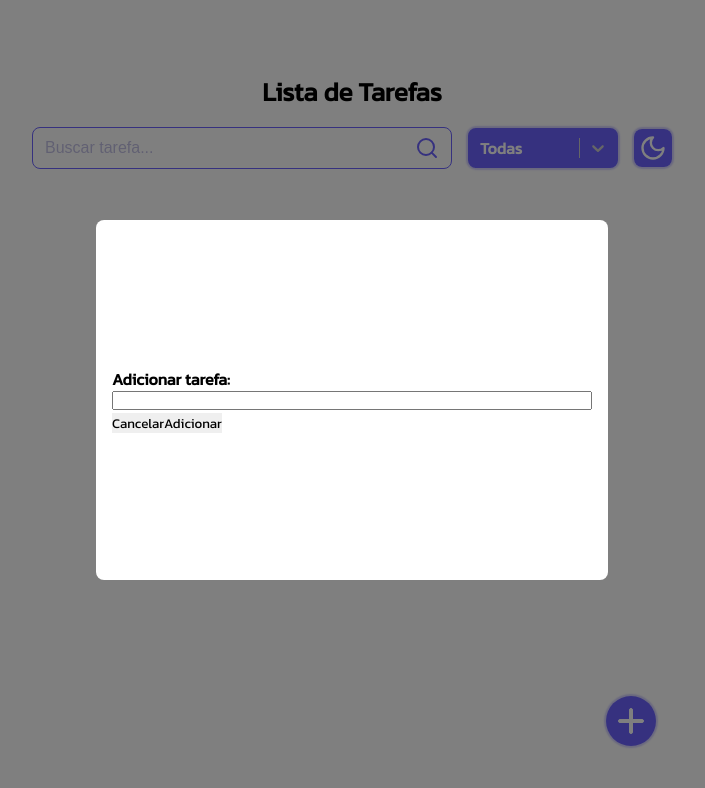
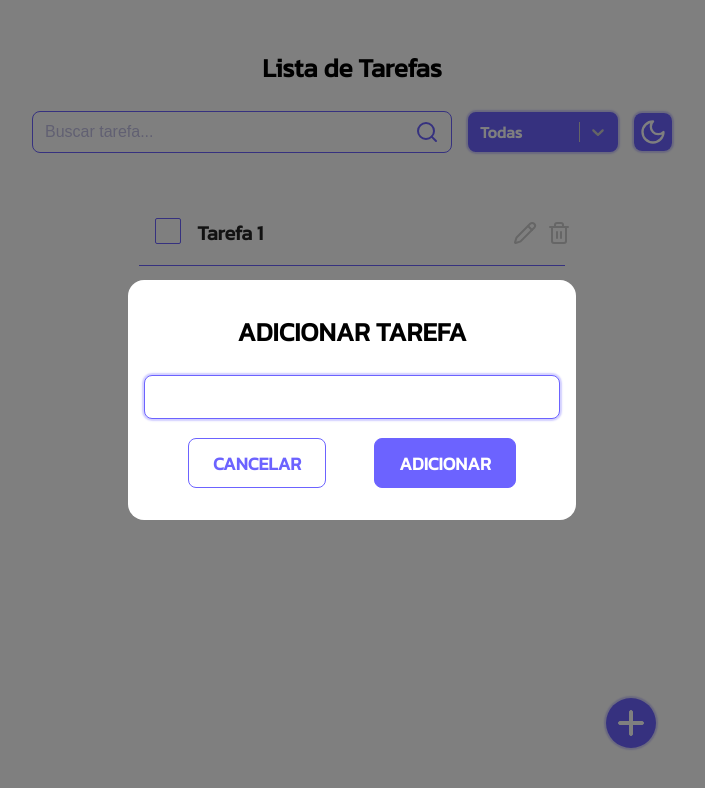
Before and after one commit to estefanemnz/todoList, a React (Vite) app: page / in a window 1280 px wide. Both pictures are taken after a click on the button 919 px from the left and 721 px from the top of the page. Shown: the top 788 px of the page, without its empty margins (288-993 px from the left). Built offline with nearby package versions, Linux system fonts and the light colour scheme.

Commit message:
modal estilizado

```diff
--- a/src/App.jsx
+++ b/src/App.jsx
@@ -28,7 +28,7 @@ function App() {
   const [taskText, setTaskText] = useState('')
 
   function handleConfirm(){
-    if(actionModal == 'Adicionar'){
+    if(actionModal == 'ADICIONAR'){
       if(taskText.trim() !== ''){
         const newTask = {
           title: taskText,
@@ -40,19 +40,26 @@ function App() {
         setTaskText('')
       }
 
-    }else if(actionModal == 'Editar'){
+    }else if(actionModal == 'EDITAR'){
       const updatedTasks = Tasks.map(Task => {
         if(Task.id === taskEditing) {
-            return { ...Tasks, title: taskText}
+            return { ...Task, title: taskText}
         }
         return Task
     })
     setTasks(updatedTasks)
     setModalIsOpen(false)
     setTaskText('')
-    setEditingTask(null)
+    setEditingTask(null)}
+
 }
-    }
+
+function handleKeyDown(e){
+  if(e.key == 'Enter'){
+    e.preventDefault()
+    handleConfirm()
+  }
+}
   return (
     <>
       <div className='containerApp'>
@@ -75,7 +82,7 @@ function App() {
           taskText={taskText}
           setTaskText={setTaskText}
           setModalIsOpen={setModalIsOpen}
-
+          onKeyDown={handleKeyDown}
         />}
 
       </div>
--- a/src/components/Modal/Modal.jsx
+++ b/src/components/Modal/Modal.jsx
@@ -1,16 +1,30 @@
-import React from 'react'
+import React, { useEffect, useRef } from 'react'
 import styles from './Modal.module.css'
 
+
 function Modal(props) {
+
+  const inputRef = useRef(null)
+
+  useEffect(() => {
+    inputRef.current?.focus()
+  }, [])
 
   return (
     <div className={styles.overlay}>
         <div className={styles.modal}>
-            <strong className={styles.title}>{props.actionModal} tarefa: </strong>
-            <input value={props.taskText} onChange={(e) => props.setTaskText(e.target.value)}/>
-            <div>
-                <button onClick={() => props.setModalIsOpen(false)}>Cancelar</button>
-                <button onClick={() => props.actionConfirm()}>{props.actionModal}</button>
+            <h1 className={styles.title}>{props.actionModal} TAREFA </h1>
+            <input ref={inputRef} className={styles.editInput} value={props.taskText} onChange={(e) => props.setTaskText(e.target.value)} onKeyDown={(e) => props.onKeyDown(e)}/>
+            <div className={styles.modalButtonsContainer}>
+                <button
+                  className={styles.cancelModal}
+                  onClick={() => {
+                    props.setModalIsOpen(false)
+                    props.setTaskText('')
+                    }}>
+                  CANCELAR
+                </button>
+                <button className={styles.confirmModal}onClick={() => props.actionConfirm()}>{props.actionModal}</button>
             </div>
         </div>
     </div>
--- a/src/components/Modal/Modal.module.css
+++ b/src/components/Modal/Modal.module.css
@@ -1,7 +1,6 @@
 .overlay {
     position: fixed;
     top: 0;
-    left: 0;
     width: 100vw;
     height: 100vh;
     background-color: rgba(0, 0, 0, 0.5); /* fundo escuro com transparência */
@@ -12,13 +11,68 @@
   }
 
 .modal{
-  width: 40%;
-  height: 45%;
+  min-width: 35%;
+  min-height: 30%;
   background-color: white;
-  border-radius: 8px;
+  border-radius: 16px;
   margin: 2rem;
   padding: 1rem;
   display: flex;
+  flex-direction: column;
+  align-items: center;
+}
+
+h1{
+  text-align: center;
+  font-size: 1.625rem;
+  margin-top: 1rem;
+  margin-bottom: 1.5rem;
+}
+
+.editInput{
+  min-width: 20%;
+  width: 100%;
+  border: 1px solid #6C63FF;
+  border-radius: 8px;
+  padding: 0.75rem;
+  transition: box-shadow 0.2s ease;
+  color: #6C63FF;
+  font-size: 1rem;
+  font-weight: bold;
+}
+
+.editInput:focus{
+  box-shadow: 0 0 1.5px 2px rgba(108, 99, 255, 0.3);
+}
+
+.modalButtonsContainer{
+  width: 100%;
+  display: flex;
+  gap: 1rem;
   justify-content: center;
-  flex-direction: column;
+  margin-top: auto;
 }
+
+.modalButtonsContainer button{
+  display: flex;
+  align-items: center;
+  min-width: 6rem;
+  height: 2.375rem;
+  font-size: 1.125rem;
+  padding: 1.5rem;
+  border-radius: 8px;
+  border: 1px solid #6C63FF;
+  margin: 1rem;
+}
+
+.cancelModal{
+  background-color: white;
+  color: #6C63FF;
+  font-weight: bold;
+}
+
+.confirmModal{
+  background-color: #6C63FF;
+  color: white;
+  font-weight: bold;
+}
--- a/src/components/Task/Task.jsx
+++ b/src/components/Task/Task.jsx
@@ -27,7 +27,7 @@ function Task(props) {
             <button
                 onClick={() => {
                     props.setModalIsOpen(true)
-                    props.setActionModal('Editar')
+                    props.setActionModal('EDITAR')
                     props.setTaskText(props.name)
                     props.setEditingTask(props.id)
                 }}>
--- a/src/components/TaskList/TaskList.jsx
+++ b/src/components/TaskList/TaskList.jsx
@@ -21,11 +21,11 @@ function TaskList(props) {
               setEditingTask={props.setEditingTask}
             />
           ))}
-        <div className={styles.buttonContainer}>
+       <div className={styles.buttonContainer}>
           <button
             onClick={() => {
               props.setModalIsOpen(true)
-              props.setActionModal('Adicionar')
+              props.setActionModal('ADICIONAR')
               }}
             className={styles.addButton}>
 
--- a/src/components/TaskList/TaskList.module.css
+++ b/src/components/TaskList/TaskList.module.css
@@ -17,6 +17,7 @@
 
 }
 .addButton{
+    border: 2px solid transparent;
     position: relative;
     width: 3.125rem;
     height: 3.125rem;
@@ -25,8 +26,7 @@
     font-size: 3rem;
     cursor: pointer;
     box-shadow: 0 0 1.5px 2px rgba(108, 99, 255, 0.3);
-    transform: background-color 0.2s ease;
-    transition: box-shadow 0.2s ease;
+    transition: box-shadow 0.2s ease, background-color 0.2s ease;
 
 }
 
@@ -52,5 +52,4 @@
     border: 2px solid #6C63FF;
     background-color:  #534CC2;
     box-shadow: 0 0 12px 2px rgba(108, 99, 255, 0.4);
-
 }
```
